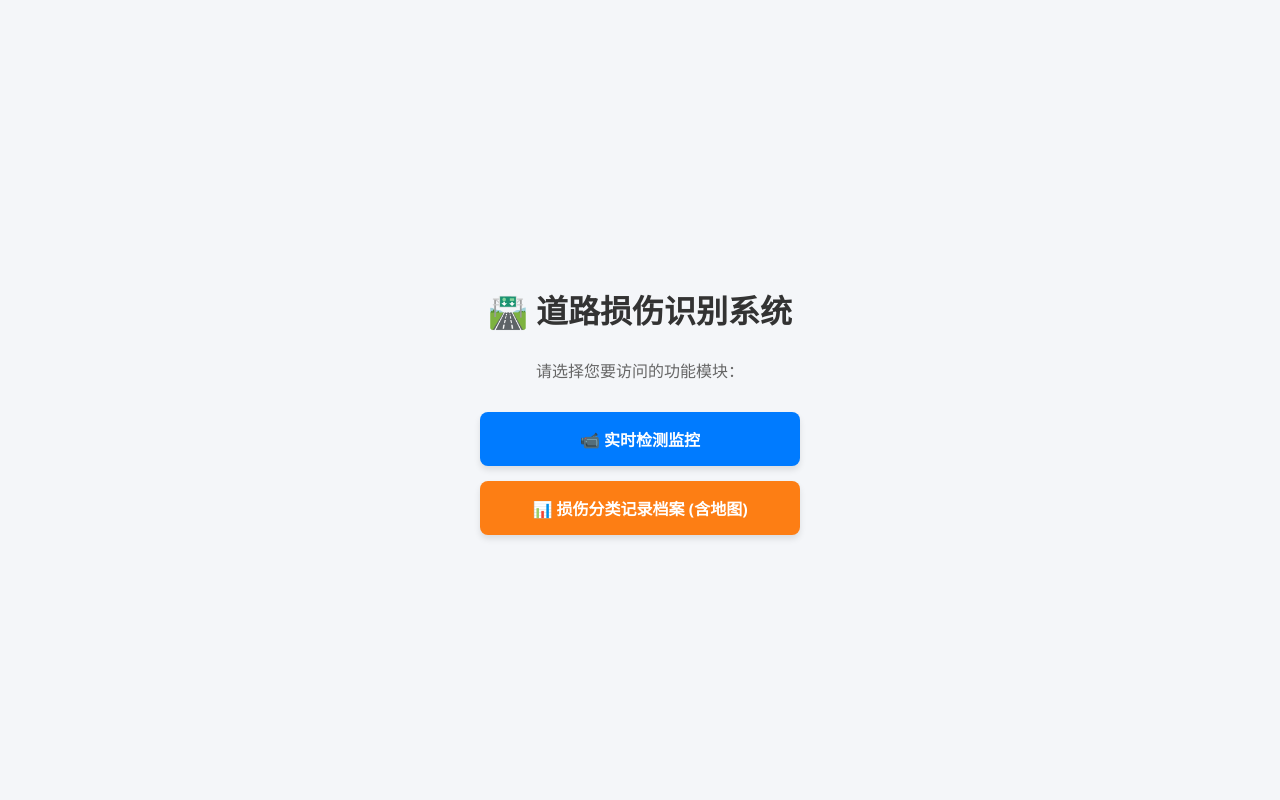
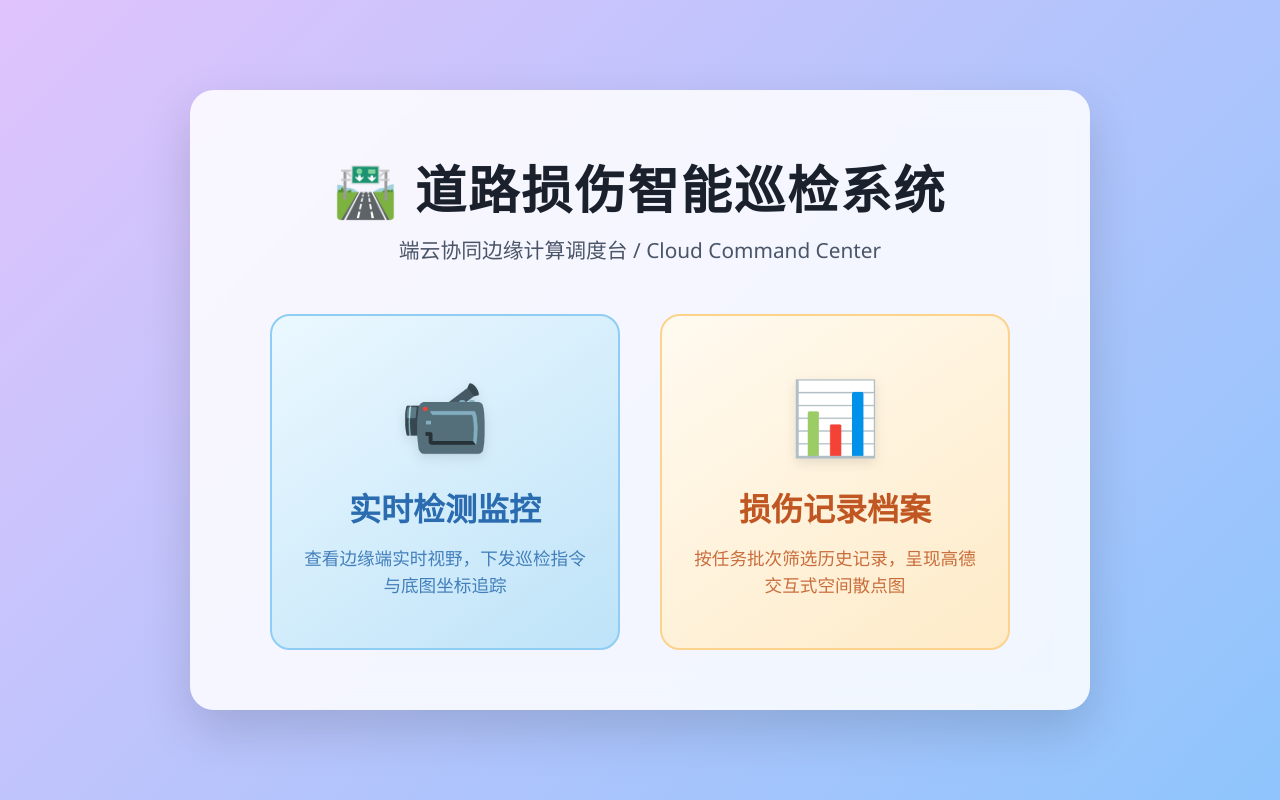
Before and after one commit to meiwenhuaqingnian/Intelligent-Road-Inspection-System, a Flask app: page / in a window 1280 px wide. Run offline with Flask 3, Linux system fonts and the light colour scheme.

Commit message:
fix:修改入口网页界面

```diff
--- a/templates/home.html
+++ b/templates/home.html
@@ -3,24 +3,136 @@
 <head>
     <meta charset="UTF-8">
     <meta name="viewport" content="width=device-width, initial-scale=1.0">
-    <title>道路损伤识别系统</title>
+    <title>道路损伤智能巡检系统</title>
     <style>
-        body { font-family: 'Segoe UI', Tahoma, Geneva, Verdana, sans-serif; background: #f4f6f9; display: flex; flex-direction: column; align-items: center; justify-content: center; height: 100vh; margin: 0; }
-        h1 { color: #333; margin-bottom: 10px; }
-        p { color: #666; margin-bottom: 30px; }
-        .menu { display: flex; flex-direction: column; gap: 15px; width: 100%; max-width: 320px; }
-        .btn { display: block; text-align: center; padding: 15px; background: #007bff; color: white; text-decoration: none; border-radius: 8px; font-weight: bold; font-size: 16px; transition: 0.3s; box-shadow: 0 4px 6px rgba(0,0,0,0.1); }
-        .btn:hover { background: #0056b3; transform: translateY(-2px); }
-        .btn.warning { background: #fd7e14; color: white; }
-        .btn.warning:hover { background: #e86b02; }
+        /* 全局现代字体与渐变背景 */
+        body {
+            font-family: 'Segoe UI', system-ui, -apple-system, sans-serif;
+            background: linear-gradient(135deg, #e0c3fc 0%, #8ec5fc 100%); /* 炫酷的蓝紫渐变底色 */
+            min-height: 100vh;
+            display: flex;
+            align-items: center;
+            justify-content: center;
+            margin: 0;
+            color: #2d3748;
+        }
+
+        /* 中央大容器：毛玻璃拟物化效果 */
+        .main-container {
+            background: rgba(255, 255, 255, 0.85);
+            padding: 60px 80px;
+            border-radius: 24px;
+            box-shadow: 0 20px 50px rgba(0,0,0,0.15);
+            backdrop-filter: blur(15px);
+            text-align: center;
+            width: 100%;
+            max-width: 900px;
+            box-sizing: border-box;
+        }
+
+        h1 {
+            font-size: 3.2rem;
+            color: #1a202c;
+            margin: 0 0 10px 0;
+            font-weight: 800;
+            letter-spacing: 2px;
+        }
+
+        .subtitle {
+            font-size: 1.3rem;
+            color: #4a5568;
+            margin-bottom: 50px;
+            font-weight: 500;
+        }
+
+        /* 功能模块网格布局 */
+        .nav-grid {
+            display: grid;
+            grid-template-columns: 1fr 1fr;
+            gap: 40px;
+        }
+
+        /* 响应式：手机端自动变单列 */
+        @media (max-width: 768px) {
+            .nav-grid { grid-template-columns: 1fr; }
+            .main-container { padding: 40px 30px; margin: 20px; }
+            h1 { font-size: 2.2rem; }
+        }
+
+        /* 巨型导航卡片通用样式 */
+        .nav-card {
+            text-decoration: none;
+            display: flex;
+            flex-direction: column;
+            align-items: center;
+            padding: 50px 30px;
+            border-radius: 20px;
+            transition: all 0.3s cubic-bezier(0.25, 0.8, 0.25, 1);
+        }
+
+        .icon {
+            font-size: 4.5rem;
+            margin-bottom: 20px;
+            filter: drop-shadow(0 4px 6px rgba(0,0,0,0.1));
+        }
+
+        .nav-title {
+            font-size: 2rem;
+            font-weight: bold;
+            margin-bottom: 15px;
+        }
+
+        .nav-desc {
+            font-size: 1.1rem;
+            opacity: 0.85;
+            line-height: 1.5;
+        }
+
+        /* 📹 实时监控卡片 (蓝色系) */
+        .nav-card.live {
+            background: linear-gradient(145deg, #ebf8ff, #bee3f8);
+            color: #2b6cb0;
+            border: 2px solid #90cdf4;
+        }
+        .nav-card.live:hover {
+            transform: translateY(-10px);
+            box-shadow: 0 20px 40px rgba(66, 153, 225, 0.25);
+            background: linear-gradient(145deg, #fff, #bee3f8);
+        }
+
+        /* 📊 历史档案卡片 (橙色系) */
+        .nav-card.records {
+            background: linear-gradient(145deg, #fffaf0, #feebc8);
+            color: #c05621;
+            border: 2px solid #fbd38d;
+        }
+        .nav-card.records:hover {
+            transform: translateY(-10px);
+            box-shadow: 0 20px 40px rgba(237, 137, 54, 0.25);
+            background: linear-gradient(145deg, #fff, #feebc8);
+        }
     </style>
 </head>
 <body>
-    <h1>🛣️ 道路损伤识别系统</h1>
-    <p>请选择您要访问的功能模块：</p>
-    <div class="menu">
-        <a href="/detection" class="btn">📹 实时检测监控</a>
-        <a href="/severe" class="btn warning">📊 损伤分类记录档案 (含地图)</a>
+
+    <div class="main-container">
+        <h1>🛣️ 道路损伤智能巡检系统</h1>
+        <div class="subtitle">端云协同边缘计算调度台 / Cloud Command Center</div>
+
+        <div class="nav-grid">
+            <a href="/detection" class="nav-card live">
+                <div class="icon">📹</div>
+                <div class="nav-title">实时检测监控</div>
+                <div class="nav-desc">查看边缘端实时视野，下发巡检指令与底图坐标追踪</div>
+            </a>
+
+            <a href="/severe" class="nav-card records">
+                <div class="icon">📊</div>
+                <div class="nav-title">损伤记录档案</div>
+                <div class="nav-desc">按任务批次筛选历史记录，呈现高德交互式空间散点图</div>
+            </a>
+        </div>
     </div>
+
 </body>
 </html>
```
